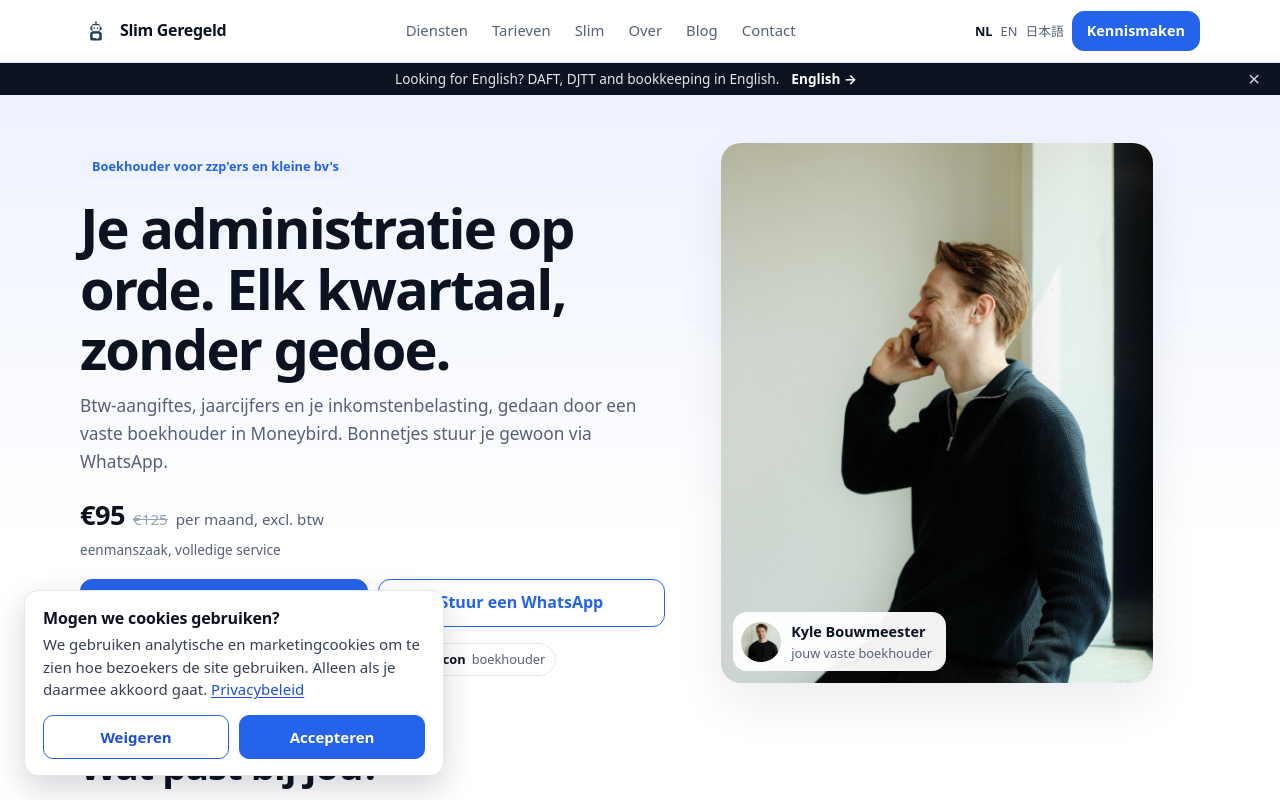
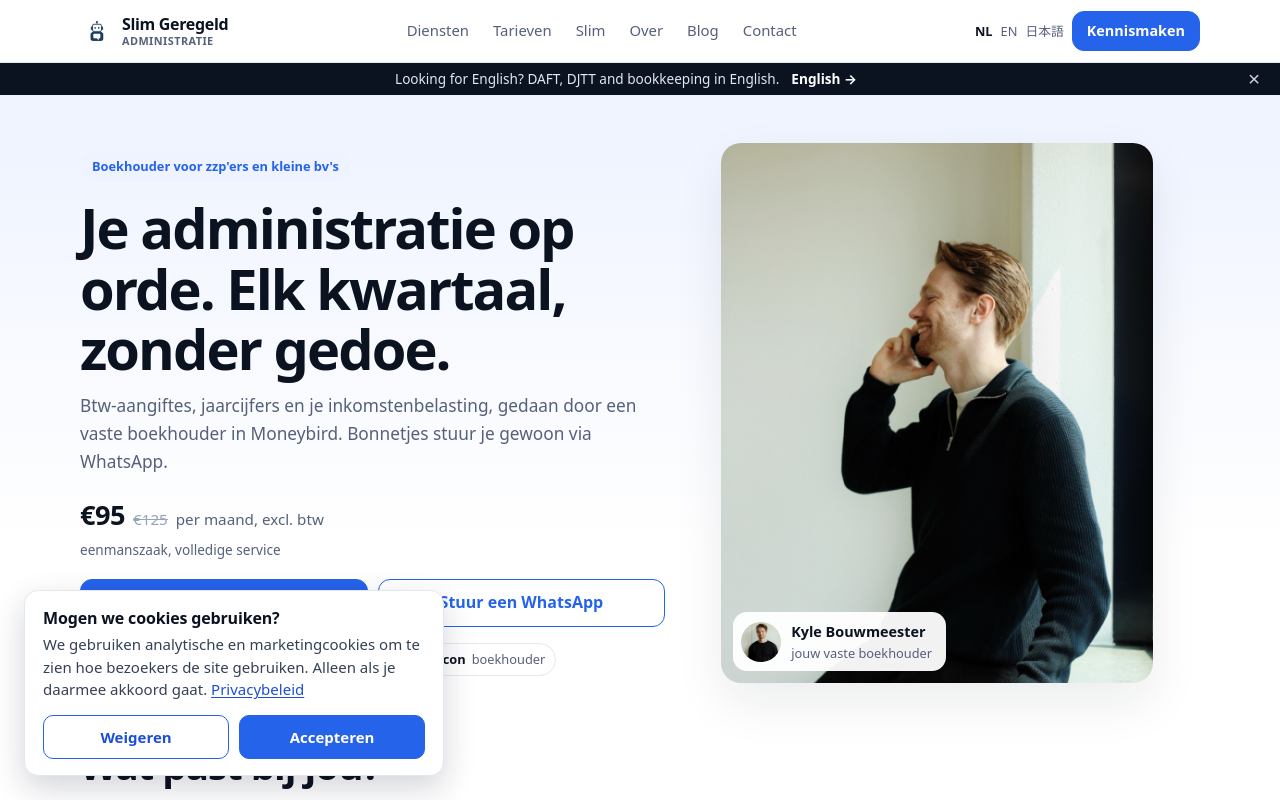
Before and after one commit to SlimGeregeldAdministratie/slim-geregeld-administratie, an Astro site in the folder nieuw/: page / in a window 1280 px wide. Shown: the top 800 px of the page. Built offline with nearby package versions, Linux system fonts and the light colour scheme; Astro itself is replaced by a stand-in of ours.

Commit message:
Kop: 'Administratie' als tweede regel onder Slim Geregeld
Co-Authored-By: Claude Opus 5.5 <noreply@anthropic.com>

```diff
--- a/nieuw/src/components/Kop.astro
+++ b/nieuw/src/components/Kop.astro
@@ -16,7 +16,7 @@ const pad = Astro.url.pathname;
 ---
 <header class="kop">
   <div class="wrap kop-in">
-    <a class="merk" href={MENU.home}><img src="/img/logo.png" alt="" width="32" height="32"><span>Slim Geregeld</span></a>
+    <a class="merk" href={MENU.home}><img src="/img/logo.png" alt="" width="34" height="34"><span class="naam">Slim Geregeld<small>Administratie</small></span></a>
     <nav class="hoofd" aria-label={taal === 'nl' ? 'Hoofdmenu' : 'Main menu'}>
       {MENU.items.map(([t, h]) => <a href={h} aria-current={pad === h ? 'page' : undefined}>{t}</a>)}
     </nav>
@@ -40,7 +40,9 @@ const pad = Astro.url.pathname;
 .kop{position:sticky;top:0;z-index:30;background:rgba(255,255,255,.94);backdrop-filter:blur(10px);-webkit-backdrop-filter:blur(10px);border-bottom:1px solid var(--lijn)}
 .kop-in{display:flex;align-items:center;justify-content:space-between;height:62px;gap:12px}
 .merk{display:flex;align-items:center;gap:8px;white-space:nowrap;text-decoration:none;font-weight:750;letter-spacing:-.02em}
-.merk img{width:32px;height:32px}
+.merk img{width:34px;height:34px}
+.naam{display:flex;flex-direction:column;line-height:1.05}
+.naam small{font-size:.68rem;font-weight:600;letter-spacing:.04em;color:var(--grijs);text-transform:uppercase;margin-top:2px}
 .hoofd{display:none;gap:24px;font-size:.93rem;font-weight:500}
 .hoofd a{text-decoration:none;color:var(--grijs)}
 .hoofd a:hover,.hoofd a[aria-current]{color:var(--inkt)}
```
